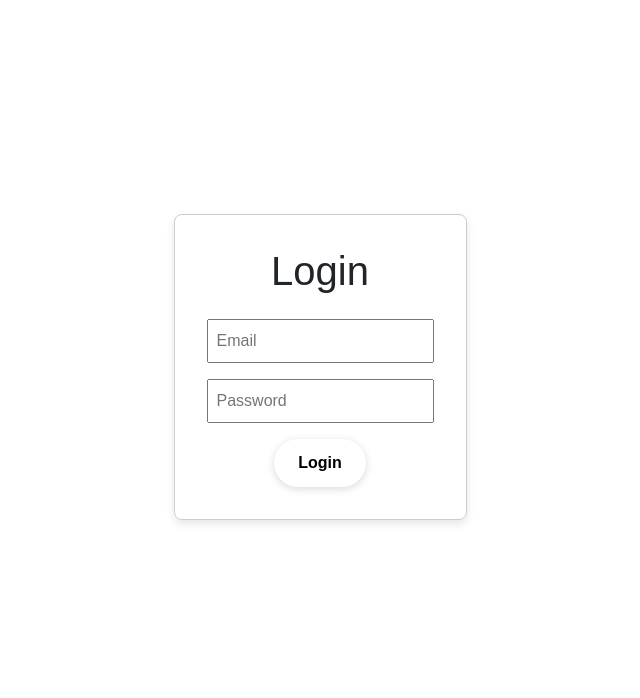
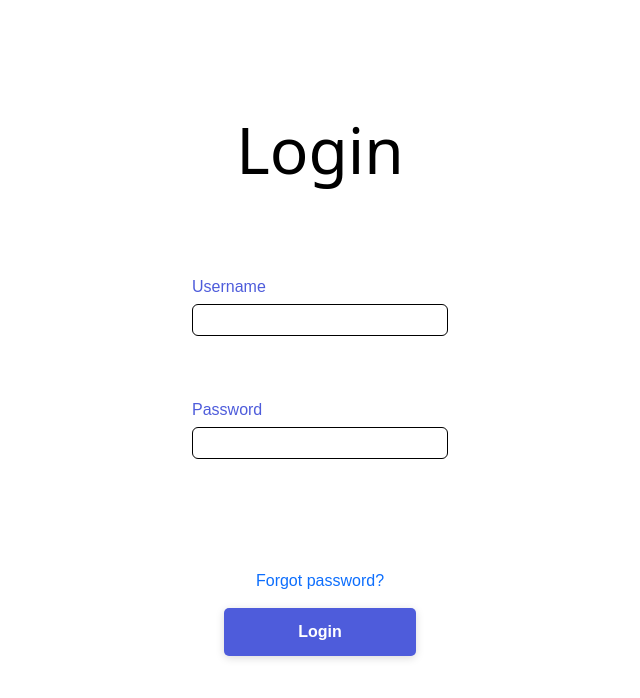
Before and after one commit to Nikhiel-M/Zaio-air-bnb-capstone, a React (Vite) app: page /login in a window 1280 px wide. Shown: the top 698 px of the page, without its empty margins (320-960 px from the left). Built offline with nearby package versions, Linux system fonts and the light colour scheme; no server answers.

Commit message:
added login page

```diff
--- a/src/App.jsx
+++ b/src/App.jsx
@@ -7,7 +7,7 @@ import { BrowserRouter as Router, Routes, Route, useLocation } from "react-route
 import BookingPage from "./components/BookingPage/BookingPage";
 import HomePage from "./components/HomePage/HomePage";
 import Locations from "./components/Locations/Locations";
-import LoginPage from "./components/Login/LoginPage";
+import LoginPage from "./components/LoginPage/LoginPage";
 
 function AppContent() {
   const location = useLocation();
--- a/src/components/Login/LoginPage.jsx
+++ /dev/null
@@ -1,19 +0,0 @@
-import React from 'react'
-import { LoginContainer, LoginForm, EmailInput, PasswordInput } from './LoginPage.styled';
-import { PillButton } from "../Buttons/PillButton.styled";
-
-
-const LoginPage = () => {
-  return (
-    <LoginContainer>
-      <LoginForm>
-        <h1>Login</h1>
-        <EmailInput type="email" placeholder="Email" />
-        <PasswordInput type="password" placeholder="Password" />
-        <PillButton className='login-btn'>Login</PillButton>
-        </LoginForm>
-    </LoginContainer>
-  );
-}
-
-export default LoginPage
--- a/src/components/Login/LoginPage.styled.js
+++ /dev/null
@@ -1,37 +0,0 @@
-import styled from "styled-components";
-
-export const LoginContainer = styled.div`
-padding: 2rem;
-display: flex;
-justify-content: center;
-align-items: center;
-flex-direction: column;
-`;
-
-export const LoginForm = styled.div`
-margin-top: 15%;
-padding: 2rem;
-display: flex;
-justify-content: center;
-align-items: center;
-flex-direction: column;
-border: 1px solid #ccc;
-border-radius: 8px;
-box-shadow: 0 4px 8px rgba(0, 0, 0, 0.1);
-
-.login-btn{
-    margin-top: 1rem;
-}
-`;
-
-export const EmailInput = styled.input`
-width: 100%;
-padding: 0.5rem;
-margin-top: 1rem;
-`;
-
-export const PasswordInput = styled.input`
-width: 100%;
-padding: 0.5rem;
-margin-top: 1rem;
-`;
--- /dev/null
+++ b/src/components/LoginPage/LoginPage.jsx
@@ -0,0 +1,43 @@
+import React from "react";
+import {
+  LoginConatiner,
+  LoginHeader,
+  LoginBody,
+  LoginFooter,
+  LoginForm,
+  LoginTitle,
+  LoginSubtitle,
+  LoginButton,
+} from "./LoginPage.styled";
+
+const LoginPage = () => {
+  return (
+    <LoginConatiner>
+      <LoginHeader>
+        <LoginHeader>
+          <LoginTitle>Login</LoginTitle>
+        </LoginHeader>
+      </LoginHeader>
+
+      <LoginBody>
+        <div className="form-container">
+          <LoginSubtitle>Username</LoginSubtitle>
+          <LoginForm />
+        </div>
+
+        <div className="form-container">
+          <LoginSubtitle>Password</LoginSubtitle>
+          <LoginForm />
+        </div>
+      </LoginBody>
+
+      <LoginFooter>
+        <LoginSubtitle className="forgot-password"><a href="forgotPassword" className="a-tag">Forgot password?</a></LoginSubtitle>
+
+        <LoginButton>Login</LoginButton>
+      </LoginFooter>
+    </LoginConatiner>
+  );
+};
+
+export default LoginPage;
--- /dev/null
+++ b/src/components/LoginPage/LoginPage.styled.js
@@ -0,0 +1,71 @@
+import styled from "styled-components";
+import { Subtitle, Title } from "../../Styles/General.styled";
+import { PillButton } from "../Buttons/PillButton.styled";
+
+export const LoginConatiner = styled.div`
+display: flex;
+justify-content: center;
+align-items: center;
+flex-direction: column;
+height: 100vh;
+width: 100vw;
+`
+export const LoginTitle = styled(Title)`
+color: #000;
+font-size: 4rem;
+padding: 3rem;
+font-weight: 100;
+`
+
+export const LoginSubtitle = styled(Subtitle)`
+color: #4e5cdb;
+font-size: 1rem;
+
+`
+
+export const LoginButton = styled(PillButton)`
+color: #ffffffff;
+background-color: #4e5cdb;
+border-radius: 5px;
+width: 15vw;
+
+&:hover{
+    background-color: #5e6ef6ff;
+}
+`
+
+export const LoginForm = styled.input`
+border: 1px black solid;
+border-radius: 6px;
+width: 100%;
+height: 2rem;
+`
+
+export const LoginHeader = styled.div `
+display: flex;
+`
+
+export const LoginBody = styled.div `
+display: flex;
+width: 20%;
+flex-direction: column;
+
+.form-container{
+    padding: 2rem 0;
+}
+`
+
+export const LoginFooter = styled.div `
+display: flex;
+padding: 5rem;
+flex-direction: column;
+
+.forgot-password{
+    display: flex;
+    justify-content: center;
+}
+
+.a-tag{
+    text-decoration: none;
+}
+`
```
